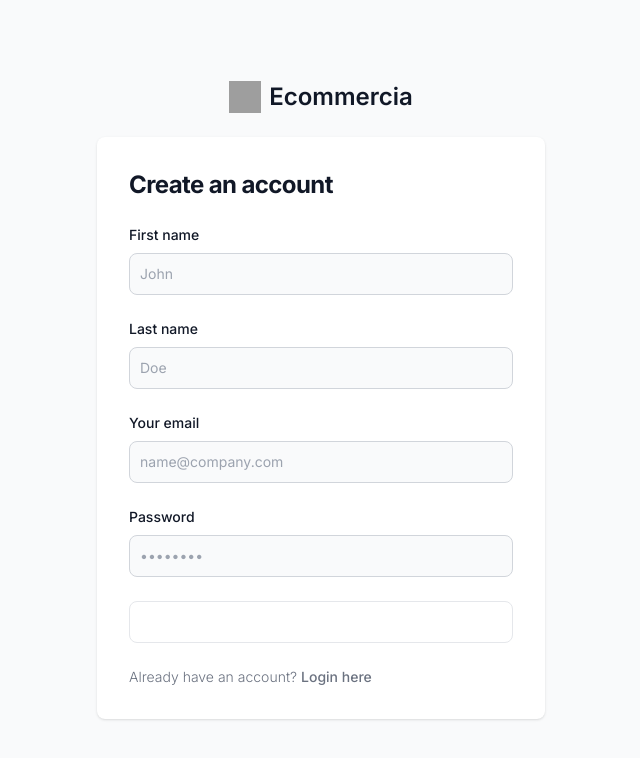
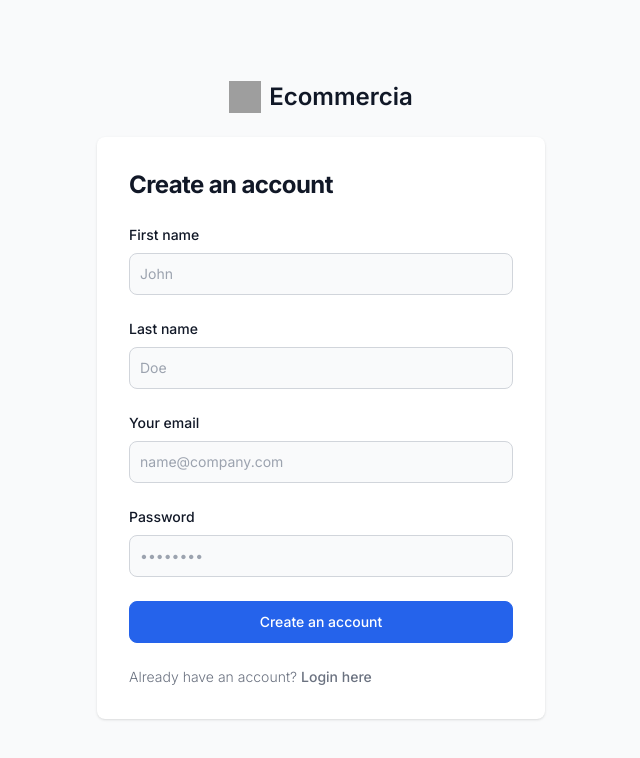
Before and after one commit to AbdulAhad210904/Ecommercia, a Next.js app in the folder frontend/: page /signup in a window 1280 px wide. Shown: the top 758 px of the page, without its empty margins (319-959 px from the left). Built offline with nearby package versions, Linux system fonts and the light colour scheme; grey boxes are pictures that could not be loaded.

Commit message:
Dark & Light mode confgured for login & Signup Page

```diff
--- a/frontend/src/app/login/page.js
+++ b/frontend/src/app/login/page.js
@@ -65,7 +65,7 @@
                 <input type="password" name="password" id="password" value={formData.password} onChange={handleChange} className="bg-gray-50 border border-gray-300 text-gray-900 text-sm rounded-lg focus:ring-primary-600 focus:border-primary-600 block w-full p-2.5 dark:bg-gray-700 dark:border-gray-600 dark:placeholder-gray-400 dark:text-white dark:focus:ring-blue-500 dark:focus:border-blue-500" placeholder="••••••••" required />
               </div>
 
-              <button type="submit" className="w-full text-white bg-primary-600 border border-primary-600 hover:bg-primary-700 focus:ring-4 focus:outline-none focus:ring-primary-300 font-medium rounded-lg text-sm px-5 py-2.5 text-center dark:bg-primary-600 dark:border-primary-600 dark:hover:bg-primary-700 dark:focus:ring-primary-800">
+              <button type="submit" className="w-full bg-blue-600 hover:bg-blue-700 focus:ring-4 focus:outline-none focus:ring-blue-300 font-medium rounded-lg text-sm px-5 py-2.5 text-center text-white border border-blue-600 dark:bg-blue-600 dark:hover:bg-blue-700 dark:focus:ring-blue-800 dark:border-blue-600">
   Sign in
 </button>
               <p className="text-sm font-light text-gray-500 dark:text-gray-400">
--- a/frontend/src/app/signup/page.js
+++ b/frontend/src/app/signup/page.js
@@ -75,9 +75,13 @@
                 <label htmlFor="password" className="block mb-2 text-sm font-medium text-gray-900 dark:text-white">Password</label>
                 <input type="password" name="password" id="password" value={formData.password} onChange={handleChange} className="bg-gray-50 border border-gray-300 text-gray-900 text-sm rounded-lg focus:ring-primary-600 focus:border-primary-600 block w-full p-2.5 dark:bg-gray-700 dark:border-gray-600 dark:placeholder-gray-400 dark:text-white dark:focus:ring-blue-500 dark:focus:border-blue-500" placeholder="••••••••" required />
               </div>
-              <button type="submit" className="w-full bg-primary-600 hover:bg-primary-700 focus:ring-4 focus:outline-none focus:ring-primary-300 font-medium rounded-lg text-sm px-5 py-2.5 text-center text-white border border-primary-600 dark:bg-primary-600 dark:hover:bg-primary-700 dark:focus:ring-primary-800 dark:border-primary-600">
+              <button
+  type="submit"
+  className="w-full bg-blue-600 hover:bg-blue-700 focus:ring-4 focus:outline-none focus:ring-blue-300 font-medium rounded-lg text-sm px-5 py-2.5 text-center text-white border border-blue-600 dark:bg-blue-600 dark:hover:bg-blue-700 dark:focus:ring-blue-800 dark:border-blue-600"
+>
   Create an account
 </button>
+
               <p className="text-sm font-light text-gray-500 dark:text-gray-400">
                 Already have an account? <Link href="/login" className="font-medium text-primary-600 hover:underline dark:text-primary-500">Login here</Link>
               </p>
```
